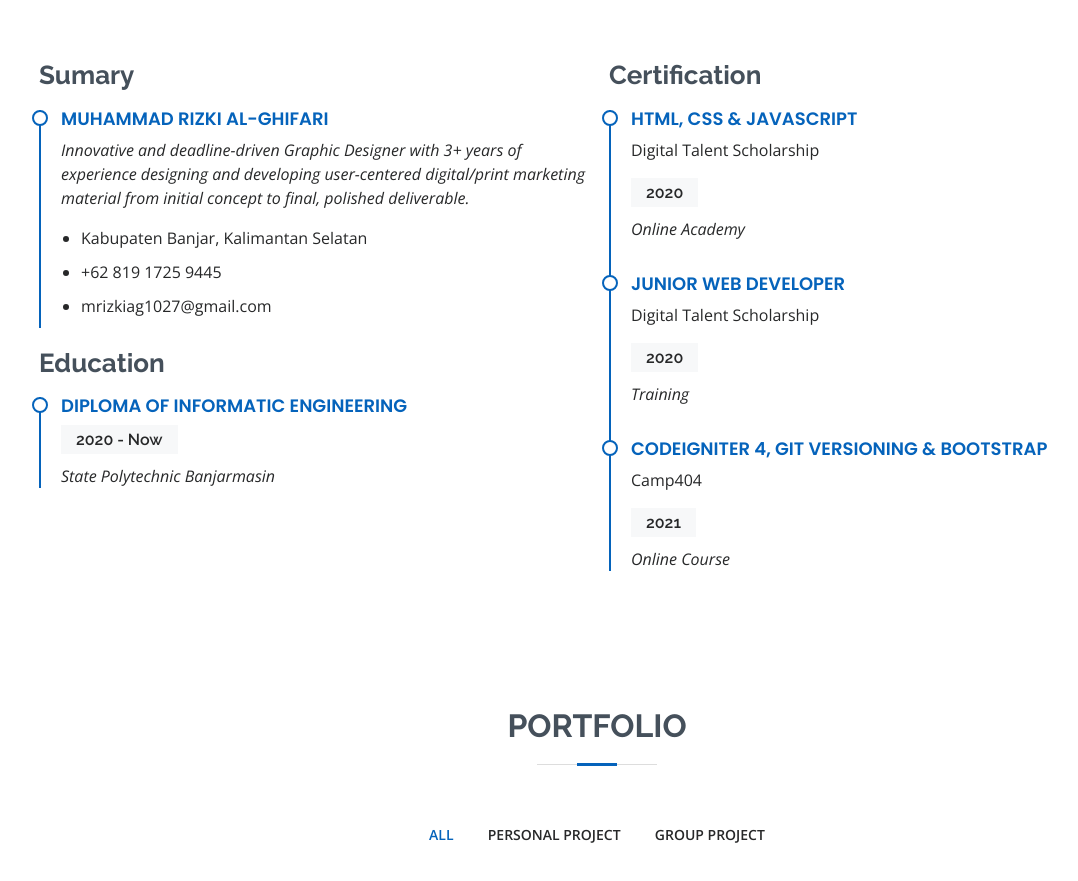
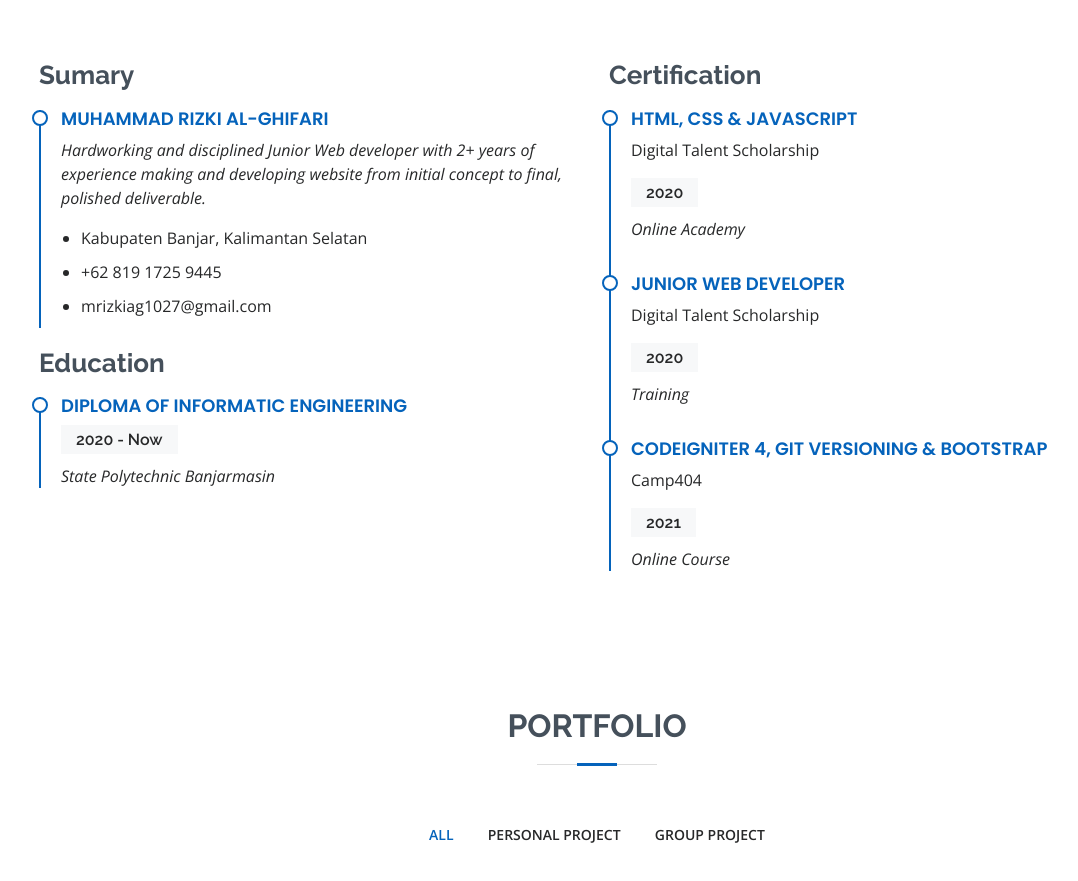
Before and after one commit to MRizkiAG/portfolio, a plain HTML site: page index.html in a window 1280 px wide. Shown: the part 1780-2661 px from the top of the page, without its empty margins (93-1171 px from the left). Drawn offline with nearby package versions, Linux system fonts and the light colour scheme.

Commit message:
update resume

```diff
--- a/index.html
+++ b/index.html
@@ -276,9 +276,8 @@
             <h3 class="resume-title">Sumary</h3>
             <div class="resume-item pb-0">
               <h4>Muhammad Rizki Al-Ghifari</h4>
-              <p><em>Innovative and deadline-driven Graphic Designer with 3+ years of experience designing and
-                  developing user-centered digital/print marketing material from initial concept to final, polished
-                  deliverable.</em></p>
+              <p><em>Hardworking and disciplined Junior Web developer with 2+ years of experience making and developing
+                  website from initial concept to final, polished deliverable.</em></p>
               <ul>
                 <li>Kabupaten Banjar, Kalimantan Selatan</li>
                 <li>+62 819 1725 9445</li>
@@ -535,7 +534,7 @@
                 <i class="bx bx-file"></i>
               </div>
               <h4><a href="">Making Dynamic Website</a></h4>
-              <p>Making CRUD website  with responsive view using PHP </p>
+              <p>Making CRUD website with responsive view using PHP </p>
             </div>
           </div>
 
```
